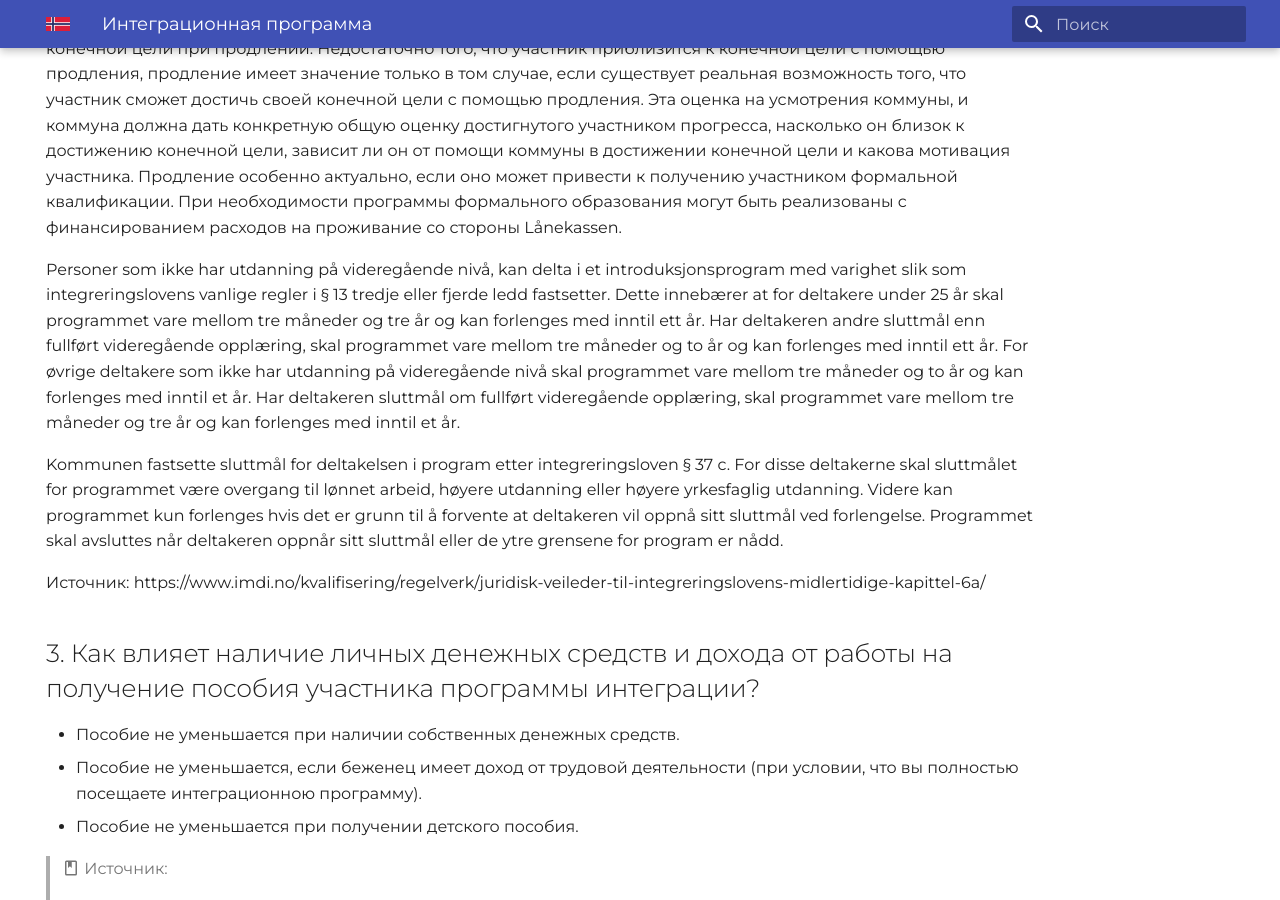
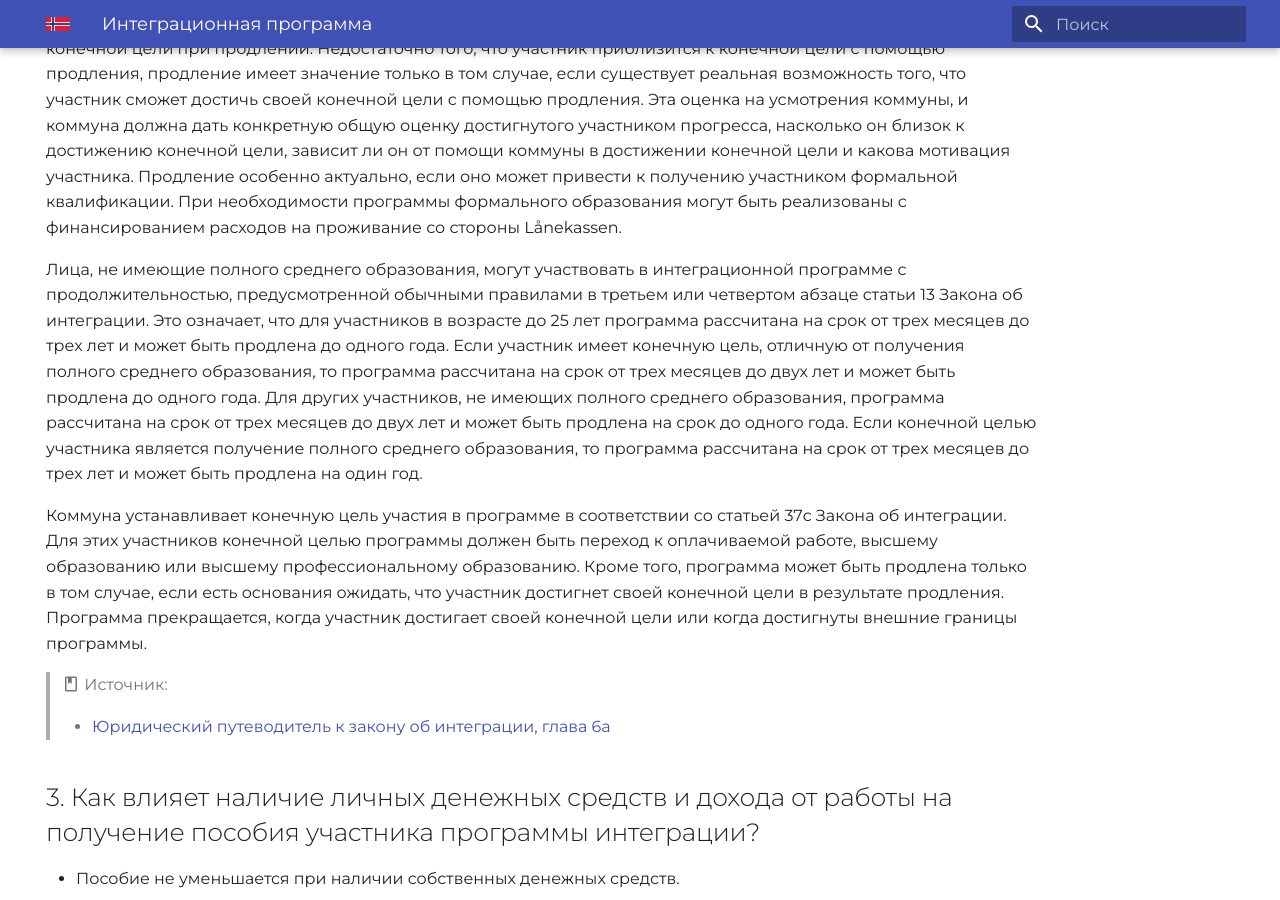
Before and after one commit to nyinorge/nyinorge.github.io, an MkDocs documentation site: the page built from docs/introduction-programme.md, in a window 1280 px wide and 900 px high, scrolled down 1495 px. Built offline with MkDocs 1.6.1 and Material for MkDocs 9.7.7, drawn with Linux system fonts in a browser that asks for light colours; emoji names are drawn with the system emoji font.

Commit message:
Finish translation

```diff
--- a/docs/introduction-programme.md
+++ b/docs/introduction-programme.md
@@ -30,11 +30,14 @@ Integreringslovens § 37 c skiller mellom deltakere som minimum har utdanning p
 
 Программа может быть продлена только в том случае, если есть основания ожидать, что участник достигнет своей конечной цели при продлении. Недостаточно того, что участник приблизится к конечной цели с помощью продления, продление имеет значение только в том случае, если существует реальная возможность того, что участник сможет достичь своей конечной цели с помощью продления. Эта оценка на усмотрения коммуны, и коммуна должна дать конкретную общую оценку достигнутого участником прогресса, насколько он близок к достижению конечной цели, зависит ли он от помощи коммуны в достижении конечной цели и какова мотивация участника. Продление особенно актуально, если оно может привести к получению участником формальной квалификации. При необходимости программы формального образования могут быть реализованы с финансированием расходов на проживание со стороны Lånekassen.
 
-Personer som ikke har utdanning på videregående nivå, kan delta i et introduksjonsprogram med varighet slik som integreringslovens vanlige regler i § 13 tredje eller fjerde ledd fastsetter. Dette innebærer at for deltakere under 25 år skal programmet vare mellom tre måneder og tre år og kan forlenges med inntil ett år. Har deltakeren andre sluttmål enn fullført videregående opplæring, skal programmet vare mellom tre måneder og to år og kan forlenges med inntil ett år. For øvrige deltakere som ikke har utdanning på videregående nivå skal programmet vare mellom tre måneder og to år og kan forlenges med inntil et år. Har deltakeren sluttmål om fullført videregående opplæring, skal programmet vare mellom tre måneder og tre år og kan forlenges med inntil et år.
+Лица, не имеющие полного среднего образования, могут участвовать в интеграционной программе с продолжительностью, предусмотренной обычными правилами в третьем или четвертом абзаце статьи 13 Закона об интеграции. Это означает, что для участников в возрасте до 25 лет программа рассчитана на срок от трех месяцев до трех лет и может быть продлена до одного года. Если участник имеет конечную цель, отличную от получения полного среднего образования, то программа рассчитана на срок от трех месяцев до двух лет и может быть продлена до одного года. Для других участников, не имеющих полного среднего образования, программа рассчитана на срок от трех месяцев до двух лет и может быть продлена на срок до одного года. Если конечной целью участника является получение полного среднего образования, то программа рассчитана на срок от трех месяцев до трех лет и может быть продлена на один год.
 
-Kommunen fastsette sluttmål for deltakelsen i program etter integreringsloven § 37 c. For disse deltakerne skal sluttmålet for programmet være overgang til lønnet arbeid, høyere utdanning eller høyere yrkesfaglig utdanning. Videre kan programmet kun forlenges hvis det er grunn til å forvente at deltakeren vil oppnå sitt sluttmål ved forlengelse. Programmet skal avsluttes når deltakeren oppnår sitt sluttmål eller de ytre grensene for program er nådd.
+Коммуна устанавливает конечную цель участия в программе в соответствии со статьей 37c Закона об интеграции. Для этих участников конечной целью программы должен быть переход к оплачиваемой работе, высшему образованию или высшему профессиональному образованию. Кроме того, программа может быть продлена только в том случае, если есть основания ожидать, что участник достигнет своей конечной цели в результате продления. Программа прекращается, когда участник достигает своей конечной цели или когда достигнуты внешние границы программы.
 
-Источник: https://www.imdi.no/kvalifisering/regelverk/juridisk-veileder-til-integreringslovens-midlertidige-kapittel-6a/
+> :material-book-outline: Источник:
+>
+> - [Юридический путеводитель к закону об интеграции, глава 6а](https://www.imdi.no/kvalifisering/regelverk/juridisk-veileder-til-integreringslovens-midlertidige-kapittel-6a/)
+
 
 # 3. Как влияет наличие личных денежных средств и дохода от работы на получение пособия участника программы интеграции?
 
```
